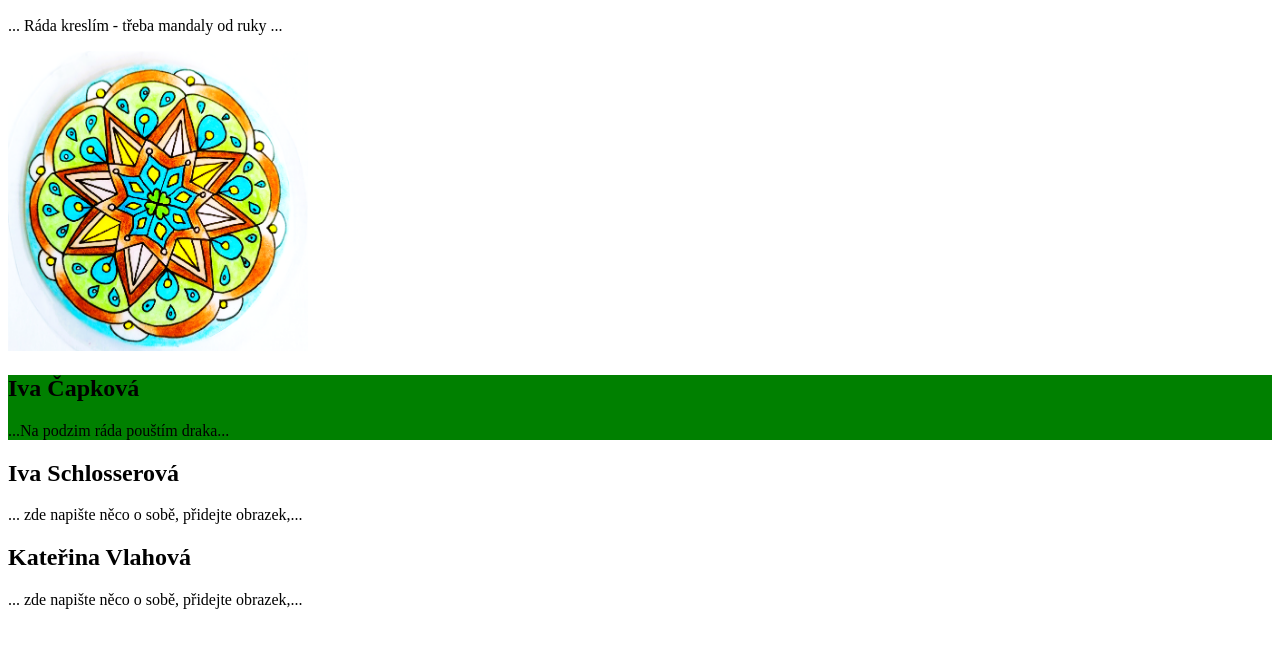
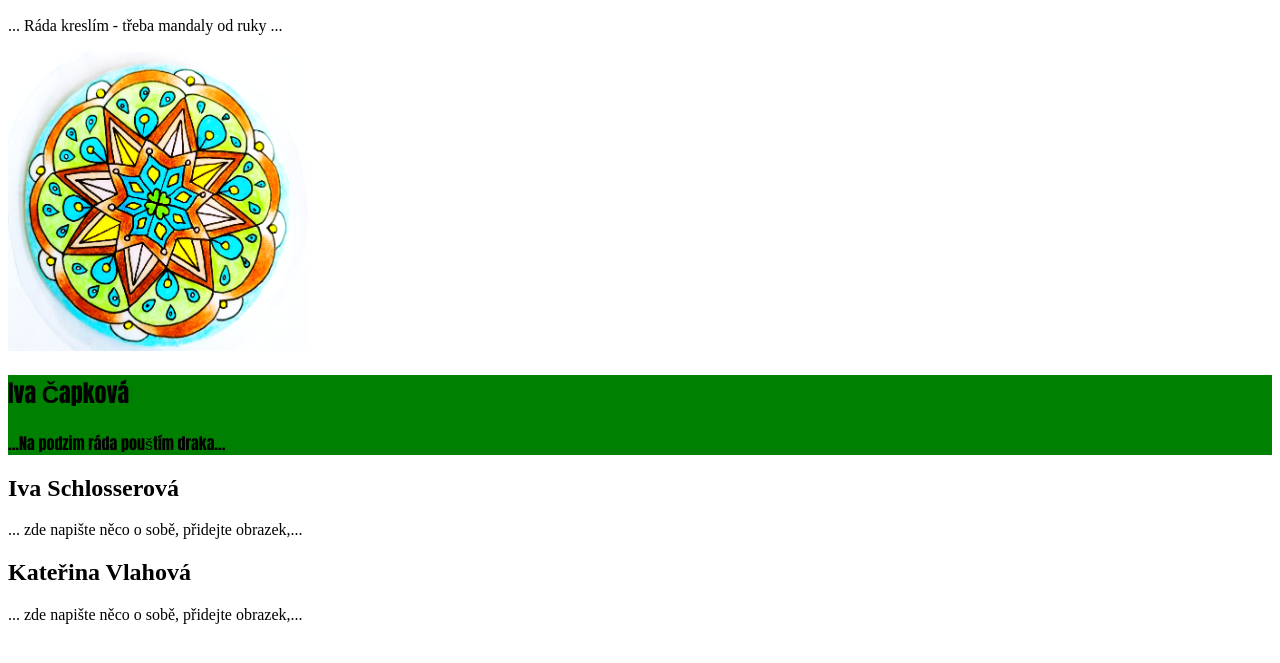
Before and after one commit to brumlablo/IKEItas, a plain HTML site: page index.html in a window 1280 px wide. Shown: the part 111-774 px from the top of the page. Drawn offline with Linux system fonts and the light colour scheme.

Commit message:
Změna fontu

```diff
--- a/mycss.css
+++ b/mycss.css
@@ -10,7 +10,7 @@ body {
 
 #IvaC {
   background-color:green;
-  font-family: initial;
+  font-family:Impact, Haettenschweiler, 'Arial Narrow Bold', sans-serif;
   color: initial;
 }
 
```
